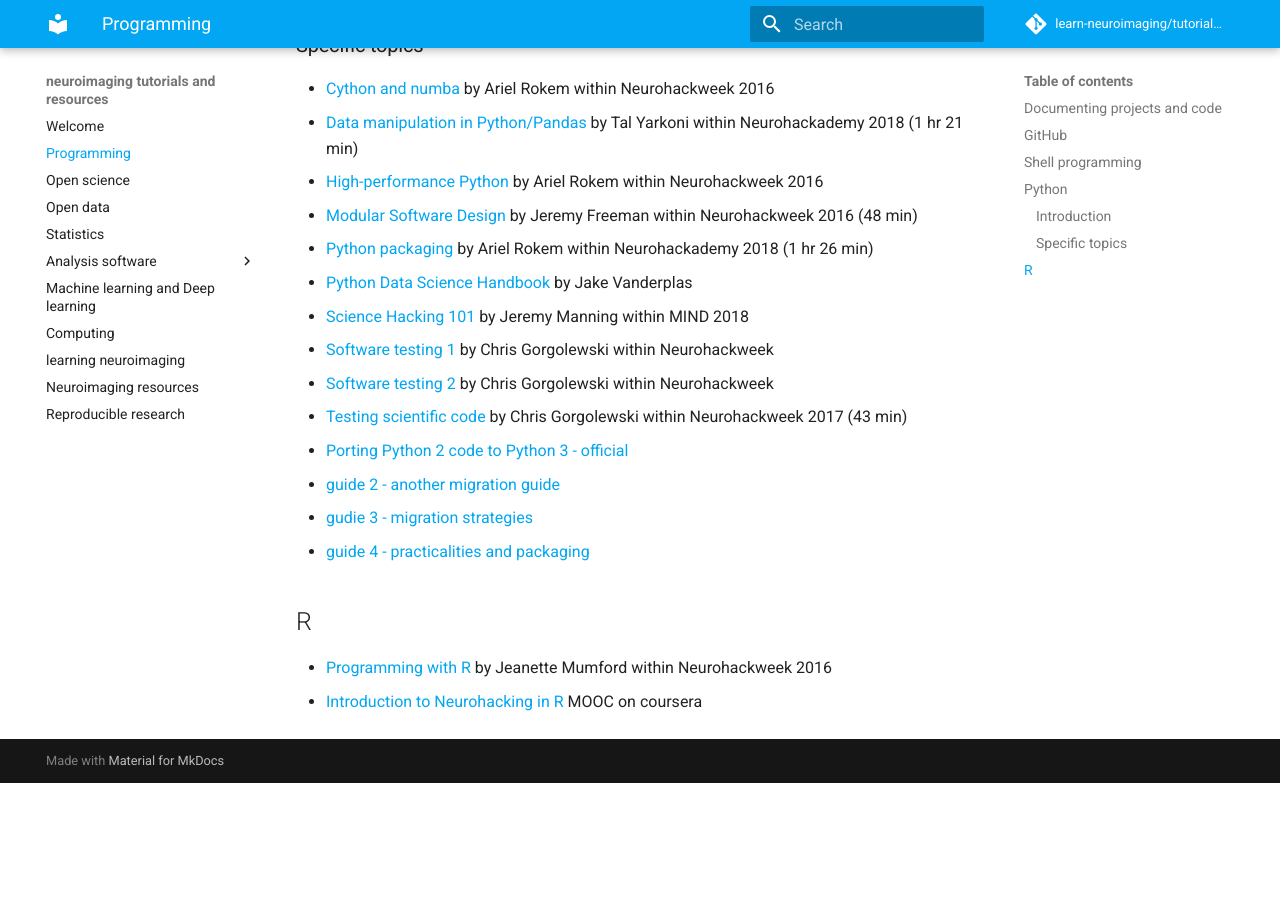
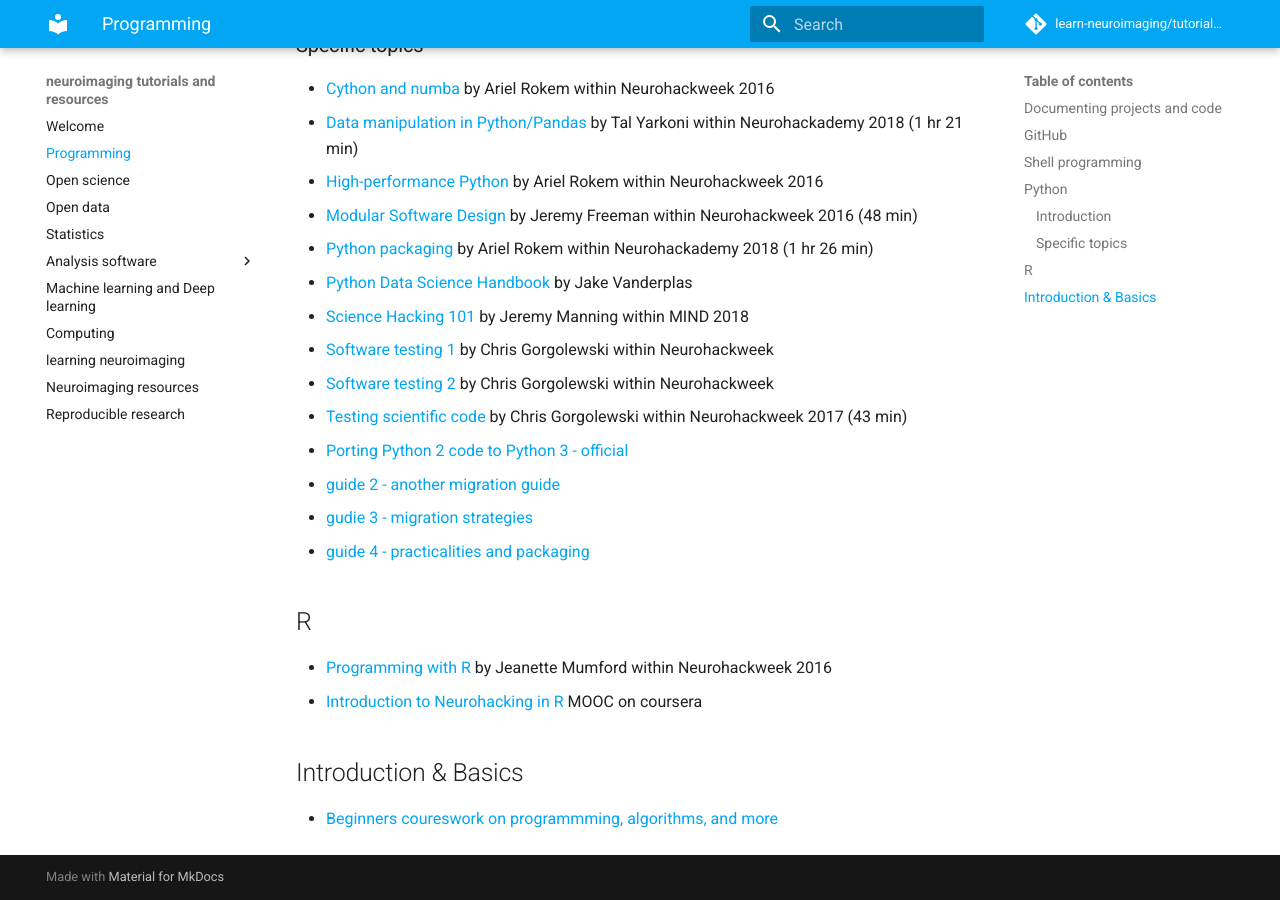
Before and after one commit to learn-neuroimaging/hitchhackers_guide_brain, an MkDocs documentation site: the page built from docs/programming.md, in a window 1280 px wide and 900 px high, scrolled down 1359 px. Built offline with MkDocs 1.6.1 and Material for MkDocs 9.7.7, drawn with Linux system fonts in a browser that asks for light colours; comment, search, counter and statistics services are not loaded; before the commit the page ends 2142 px from its top, so only the background shows below that.

Commit message:
Update programming.md
Khan Academy

```diff
--- a/docs/programming.md
+++ b/docs/programming.md
@@ -57,3 +57,6 @@ Git and GitHub](https://journals.plos.org/ploscompbiol/article?id=10.1371/journa
 ## R
 * [Programming with R](https://neurohackademy.org/course/programming-with-r/) by Jeanette Mumford within Neurohackweek 2016
 * [Introduction to Neurohacking in R](https://www.coursera.org/learn/neurohacking) MOOC on coursera
+
+## Introduction & Basics
+- [Beginners coureswork on programmming, algorithms, and more](Khan Academy)
```
